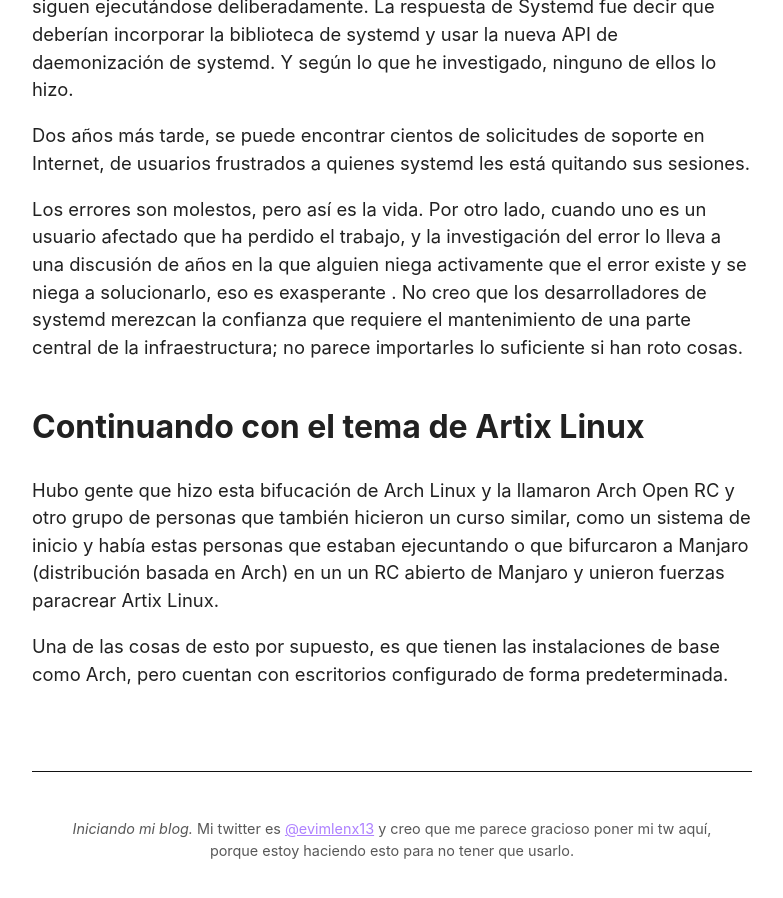
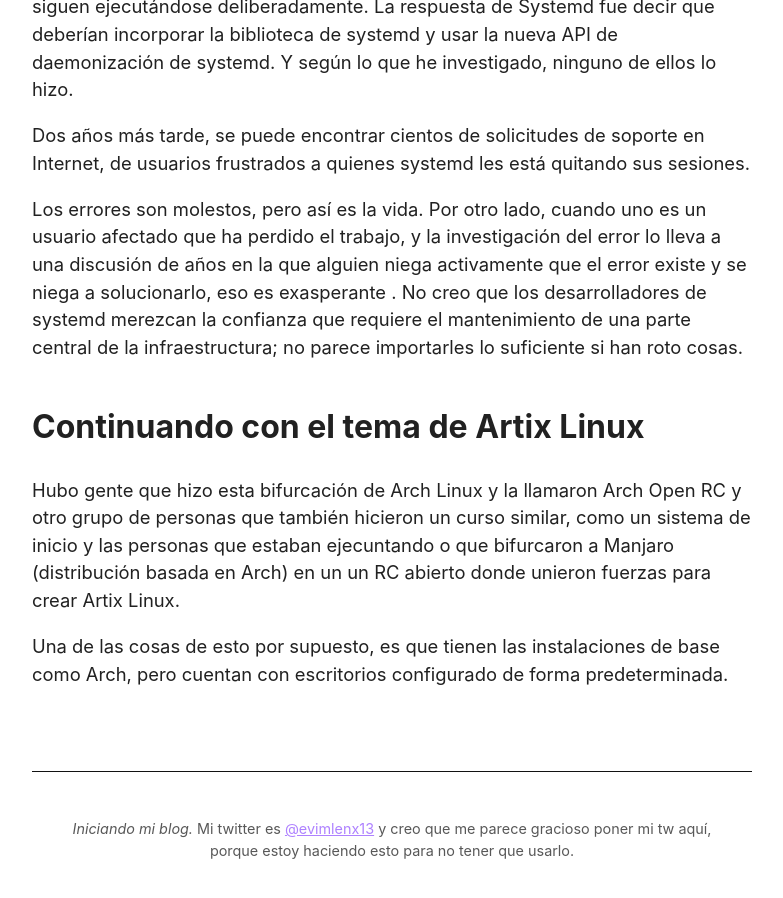
Before and after one commit to evilenx/BlogPersonal, a Jekyll site: the page built from _posts/2023/2023-01-06-setup-post.md, in a window 1280 px wide and 900 px high, scrolled down 1569 px. Shown: the whole window, without its empty margins (248-1031 px from the left). Built offline with Jekyll 4.4.1, drawn with Linux system fonts in a browser that asks for light colours.

Commit message:
Corrigiendo errores tipográficos post

```diff
--- a/_posts/2023/2023-01-06-setup-post.md
+++ b/_posts/2023/2023-01-06-setup-post.md
@@ -19,6 +19,6 @@
 
 Los errores son molestos, pero así es la vida. Por otro lado, cuando uno es un usuario afectado que ha perdido el trabajo, y la investigación del error lo lleva a una discusión de años en la que alguien niega activamente que el error existe y se niega a solucionarlo, eso es exasperante . No creo que los desarrolladores de systemd merezcan la confianza que requiere el mantenimiento de una parte central de la infraestructura; no parece importarles lo suficiente si han roto cosas.
 ### Continuando con el tema de Artix Linux
-Hubo gente que hizo esta bifucación de Arch Linux y la llamaron Arch Open RC y otro grupo de personas que también hicieron un curso similar, como un sistema de inicio y había estas personas que estaban ejecuntando o que bifurcaron a Manjaro (distribución basada en Arch) en un un RC abierto de Manjaro y unieron fuerzas paracrear Artix Linux.
+Hubo gente que hizo esta bifurcación de Arch Linux y la llamaron Arch Open RC y otro grupo de personas que también hicieron un curso similar, como un sistema de inicio y las personas que estaban ejecuntando o que bifurcaron a Manjaro (distribución basada en Arch) en un un RC abierto donde unieron fuerzas para crear Artix Linux.
 
 Una de las cosas de esto por supuesto, es que tienen las instalaciones de base como Arch, pero cuentan con escritorios configurado de forma predeterminada.
```
